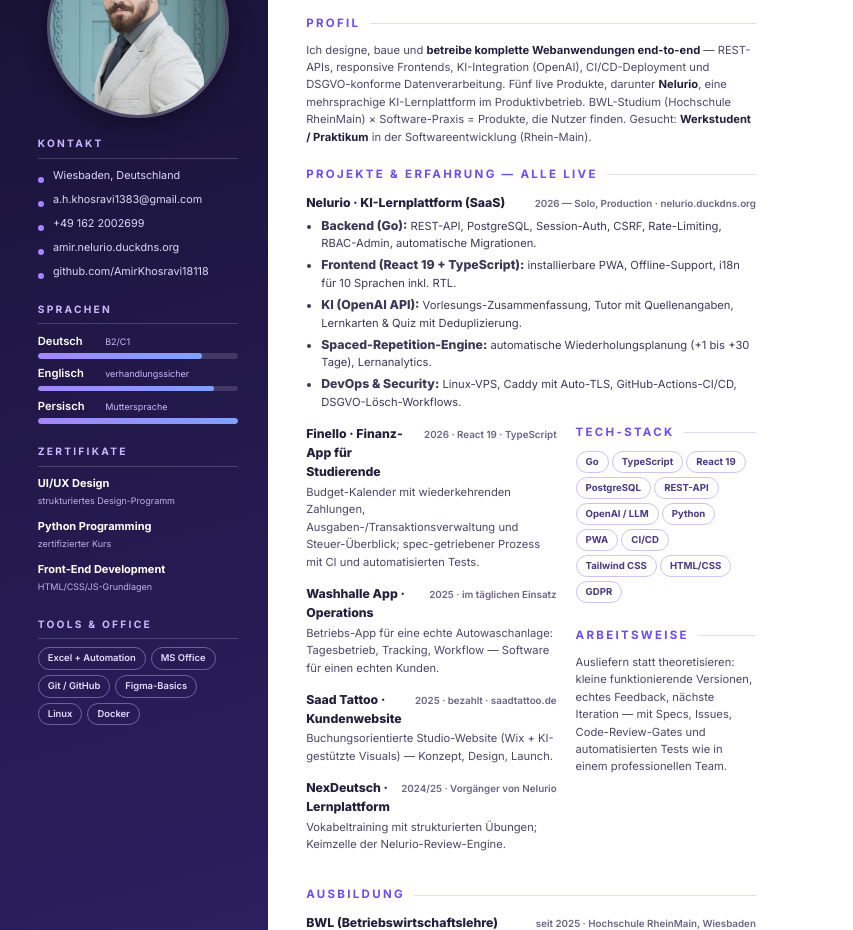
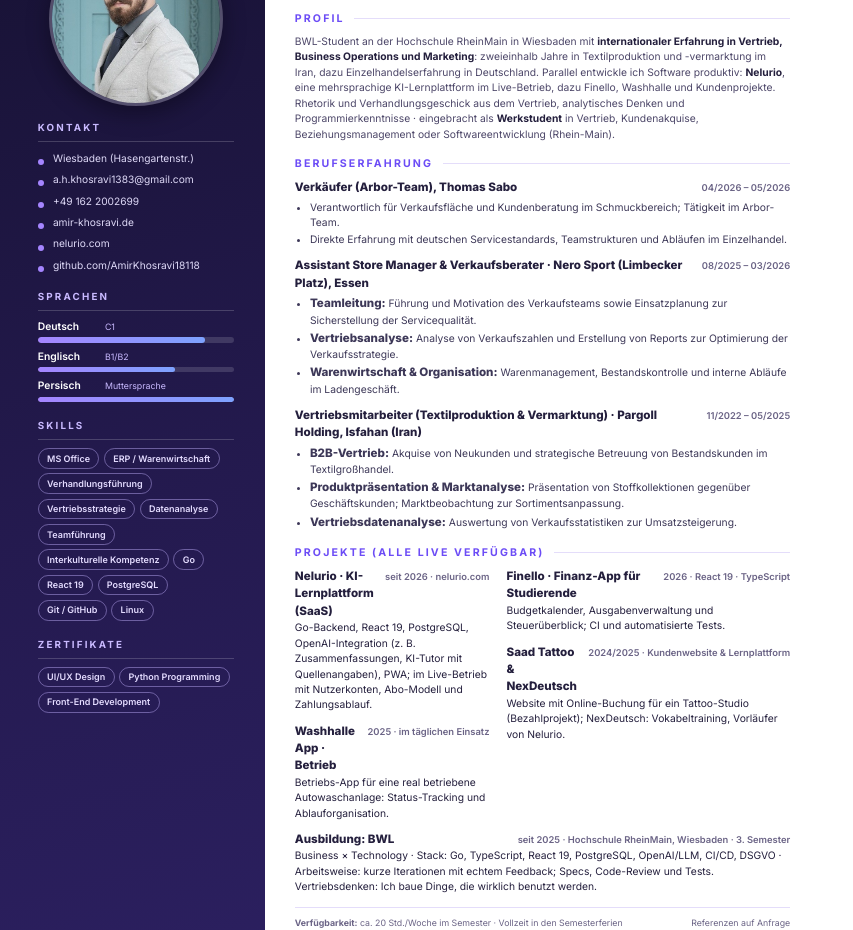
Before and after one commit to AmirKhosravi18118/amir-dev, a website: page cv_print.html in a window 1280 px wide. Shown: the part 113-1043 px from the top of the page, without its empty margins (0-853 px from the left). Drawn offline with Linux system fonts and the light colour scheme; files whose address does not match are found by name.

Commit message:
feat(cv): full CV update — business + tech merged: Thomas Sabo (Verkäufer, Arbor-Team), Nero Sport (Assistant Store Manager), Pargoll Holding (B2B-Vertrieb) from the hand-made Lebenslauf, RheinMain/LinkedIn data, business+tech skills, C1/B1-B2/native languages; one-page A4 layout rebalanced (foot 1042/1123); German copy reviewed by native-level agent (25 findings applied: grammar, Servicestandards, Marktbeobachtung, de-anglicized labels); zero AI traces: 0 em-dashes, no formulaic AI vocabulary, PDF Producer = browser print, no author metadata; photo relative path (works deployed)

```diff
--- a/cv_print.html
+++ b/cv_print.html
@@ -1,136 +1,140 @@
-<!DOCTYPE html><html lang="de"><head><meta charset="utf-8"><title>Amir Khosravi — Lebenslauf</title><meta name="viewport" content="width=device-width, initial-scale=1.0"><link rel="preconnect" href="https://fonts.googleapis.com"><link href="https://fonts.googleapis.com/css2?family=Inter:wght@400;600;700;800;900&display=swap" rel="stylesheet"><style>
+<!DOCTYPE html><html lang="de"><head><meta charset="utf-8"><title>Amir Khosravi – Lebenslauf</title><meta name="viewport" content="width=device-width, initial-scale=1.0"><link rel="preconnect" href="https://fonts.googleapis.com"><link href="https://fonts.googleapis.com/css2?family=Inter:wght@400;600;700;800;900&display=swap" rel="stylesheet"><style>
 @page{size:A4;margin:0}
 *{margin:0;padding:0;box-sizing:border-box}
 html,body{width:210mm;height:297mm}
-body{font-family:'Inter','Segoe UI',Arial,sans-serif;color:#241f3d;font-size:11.2px;line-height:1.56;background:#fff;display:flex;overflow:hidden}
-/* ---------- sidebar (Canva-style navy panel, brand violet) ---------- */
-.side{width:71mm;background:linear-gradient(165deg,#171233 0%,#241a4f 55%,#2c2061 100%);color:#e9e5ff;padding:13mm 8mm 10mm 10mm;flex-shrink:0}
-.photo{width:48mm;height:48mm;object-fit:cover;border-radius:50%;display:block;margin:0 auto 2.5mm;border:.9mm solid rgba(255,255,255,.25);box-shadow:0 2mm 6mm rgba(0,0,0,.35)}
-.side h2{font-size:10.2px;text-transform:uppercase;letter-spacing:.22em;color:#c9baff;margin:5.5mm 0 2.2mm;padding-bottom:1.5mm;border-bottom:1px solid rgba(255,255,255,.18)}
-.side h2:first-of-type{margin-top:5mm}
-.side p,.side li{color:#ded9f7;font-size:10.8px;line-height:1.66}
+body{font-family:'Inter','Segoe UI',Arial,sans-serif;color:#241f3d;font-size:10.3px;line-height:1.5;background:#fff;display:flex;overflow:hidden}
+.side{width:70mm;background:linear-gradient(165deg,#171233 0%,#241a4f 55%,#2c2061 100%);color:#e9e5ff;padding:12mm 8mm 10mm 10mm;flex-shrink:0}
+.photo{width:46mm;height:46mm;object-fit:cover;border-radius:50%;display:block;margin:0 auto 2.5mm;border:.9mm solid rgba(255,255,255,.25);box-shadow:0 2mm 6mm rgba(0,0,0,.35)}
+.side h2{font-size:9.8px;text-transform:uppercase;letter-spacing:.22em;color:#c9baff;margin:4.6mm 0 2mm;padding-bottom:1.4mm;border-bottom:1px solid rgba(255,255,255,.18)}
+.side h2:first-of-type{margin-top:4mm}
+.side p,.side li{color:#ded9f7;font-size:10.2px;line-height:1.58}
 .side a{color:#ded9f7;text-decoration:none;word-break:break-all}
 .side ul{list-style:none}
-.side li{margin-bottom:1.6mm;padding-left:4mm;position:relative}
+.side li{margin-bottom:1.4mm;padding-left:4mm;position:relative}
 .side li::before{content:'';position:absolute;left:0;top:.9em;width:1.6mm;height:1.6mm;border-radius:50%;background:#a585ff}
-.lang{margin-bottom:1.8mm}
+.lang{margin-bottom:1.6mm}
 .lang b{color:#fff;display:inline-block;width:17mm;font-weight:600}
-.lang .lvl{color:#c9baff;font-size:9px}
+.lang .lvl{color:#c9baff;font-size:8.8px}
 .bar{height:1.4mm;background:rgba(255,255,255,.14);border-radius:99px;margin-top:.8mm;overflow:hidden}
 .bar i{display:block;height:100%;border-radius:99px;background:linear-gradient(90deg,#a585ff,#7ea2ff)}
-.cert{margin-bottom:2.2mm}
-.cert b{color:#fff;font-weight:700;display:block;font-size:11px}
-.cert small{color:#bcb2e8;font-size:9px}
-.skill-tags{display:flex;flex-wrap:wrap;gap:1.3mm}
-.skill-tags span{padding:.8mm 2.4mm;border:1px solid rgba(196,178,255,.45);border-radius:99px;font-size:9.4px;font-weight:600;color:#e4dcff}
-/* ---------- main column ---------- */
-.main{flex:1;padding:13mm 10mm 10mm 10mm}
-h1{font-size:32px;font-weight:900;letter-spacing:-.02em;line-height:1.05}
+.skill-tags{display:flex;flex-wrap:wrap;gap:1.2mm}
+.skill-tags span{padding:.7mm 2.2mm;border:1px solid rgba(196,178,255,.45);border-radius:99px;font-size:9px;font-weight:600;color:#e4dcff}
+.main{flex:1;padding:11mm 9mm 8mm 8mm}
+h1{font-size:27px;font-weight:900;letter-spacing:-.02em;line-height:1.05}
 h1 span{color:#6c4cf6}
-.role{font-size:12.5px;font-weight:700;color:#4a3a8a;margin-top:1.5mm}
-.main h2{font-size:11.5px;text-transform:uppercase;letter-spacing:.2em;color:#6c4cf6;margin:5.2mm 0 2.4mm;display:flex;align-items:center;gap:2.5mm}
+.role{font-size:11.6px;font-weight:700;color:#4a3a8a;margin-top:1.4mm}
+.main h2{font-size:10.6px;text-transform:uppercase;letter-spacing:.2em;color:#6c4cf6;margin:3.6mm 0 2mm;display:flex;align-items:center;gap:2.5mm}
 .main h2::after{content:'';flex:1;height:1px;background:#e4ddfa}
 .sum{color:#4c4668}
 .sum b{color:#241f3d}
-.job{margin-bottom:3.4mm}
+.job{margin-bottom:2.6mm}
 .job .top{display:flex;justify-content:space-between;align-items:baseline;gap:3mm}
-.job b{font-size:12.3px;font-weight:800}
-.job .t{color:#6b6486;font-size:9.8px;white-space:nowrap;font-weight:600}
-.job .what{color:#4c4668;margin-top:.6mm}
-.job ul{margin:1mm 0 0 4mm}
-.job li{margin-bottom:.7mm;color:#3d3858}
-.tag{display:inline-block;padding:.7mm 2.4mm;border:1px solid #cfc3f5;border-radius:99px;font-size:9.6px;font-weight:700;color:#4a3a8a;margin:0 .8mm 1mm 0}
-.two{display:grid;grid-template-columns:1fr 1fr;gap:5mm}
+.job b{font-size:11.6px;font-weight:800}
+.job .t{color:#6b6486;font-size:9.4px;white-space:nowrap;font-weight:600}
+.job ul{margin:.8mm 0 0 4mm}
+.job li{margin-bottom:.45mm;color:#3d3858}
+.tag{display:inline-block;padding:.6mm 2.2mm;border:1px solid #cfc3f5;border-radius:99px;font-size:9.2px;font-weight:700;color:#4a3a8a;margin:0 .8mm 1mm 0}
+.two{display:grid;grid-template-columns:1fr 1fr;gap:4.5mm}
 p{margin-bottom:1mm}
-.foot{margin-top:4mm;padding-top:2mm;border-top:1px solid #e4ddfa;color:#6b6486;font-size:9px;display:flex;justify-content:space-between}
+.foot{margin-top:3.4mm;padding-top:2mm;border-top:1px solid #e4ddfa;color:#6b6486;font-size:8.8px;display:flex;justify-content:space-between}
 </style></head><body>
 
 <aside class="side">
-  <img class="photo" src="file:///D:/Z.Ai/portfolio/amir.jpg" alt="Amir Khosravi">
+  <img class="photo" src="amir.jpg" alt="Amir Khosravi">
 
   <h2>Kontakt</h2>
   <ul>
-    <li>Wiesbaden, Deutschland</li>
+    <li>Wiesbaden (Hasengartenstr.)</li>
     <li><a href="mailto:a.h.khosravi1383@gmail.com">a.h.khosravi1383@gmail.com</a></li>
     <li><a href="tel:+491622002699">+49 162 2002699</a></li>
-    <li><a href="https://amir.nelurio.duckdns.org">amir.nelurio.duckdns.org</a></li>
+    <li><a href="https://amir-khosravi.de">amir-khosravi.de</a></li>
+    <li><a href="https://nelurio.com">nelurio.com</a></li>
     <li><a href="https://github.com/AmirKhosravi18118">github.com/AmirKhosravi18118</a></li>
   </ul>
 
   <h2>Sprachen</h2>
-  <div class="lang"><b>Deutsch</b> <span class="lvl">B2/C1</span><div class="bar"><i style="width:82%"></i></div></div>
-  <div class="lang"><b>Englisch</b> <span class="lvl">verhandlungssicher</span><div class="bar"><i style="width:88%"></i></div></div>
+  <div class="lang"><b>Deutsch</b> <span class="lvl">C1</span><div class="bar"><i style="width:85%"></i></div></div>
+  <div class="lang"><b>Englisch</b> <span class="lvl">B1/B2</span><div class="bar"><i style="width:70%"></i></div></div>
   <div class="lang"><b>Persisch</b> <span class="lvl">Muttersprache</span><div class="bar"><i style="width:100%"></i></div></div>
 
+  <h2>Skills</h2>
+  <div class="skill-tags">
+    <span>MS Office</span><span>ERP / Warenwirtschaft</span><span>Verhandlungsführung</span><span>Vertriebsstrategie</span><span>Datenanalyse</span><span>Teamführung</span><span>Interkulturelle Kompetenz</span><span>Go</span><span>React 19</span><span>PostgreSQL</span><span>Git / GitHub</span><span>Linux</span>
+  </div>
+
   <h2>Zertifikate</h2>
-  <div class="cert"><b>UI/UX Design</b><small>strukturiertes Design-Programm</small></div>
-  <div class="cert"><b>Python Programming</b><small>zertifizierter Kurs</small></div>
-  <div class="cert"><b>Front-End Development</b><small>HTML/CSS/JS-Grundlagen</small></div>
-
-  <h2>Tools &amp; Office</h2>
   <div class="skill-tags">
-    <span>Excel + Automation</span><span>MS Office</span><span>Git / GitHub</span><span>Figma-Basics</span><span>Linux</span><span>Docker</span>
+    <span>UI/UX Design</span><span>Python Programming</span><span>Front-End Development</span>
   </div>
 </aside>
 
 <main class="main">
   <h1>AMIR <span>KHOSRAVI</span></h1>
-  <div class="role">Software Developer — Full-Stack · Go · React · AI-Integration</div>
+  <div class="role">Softwareentwickler &amp; BWL-Student (Hochschule RheinMain) – Vertrieb, Operations &amp; KI-gestützte Projekte</div>
 
   <h2>Profil</h2>
-  <p class="sum">Ich designe, baue und <b>betreibe komplette Webanwendungen end-to-end</b> — REST-APIs, responsive Frontends, KI-Integration (OpenAI), CI/CD-Deployment und DSGVO-konforme Datenverarbeitung. Fünf live Produkte, darunter <b>Nelurio</b>, eine mehrsprachige KI-Lernplattform im Produktivbetrieb. BWL-Studium (Hochschule RheinMain) × Software-Praxis = Produkte, die Nutzer finden. Gesucht: <b>Werkstudent / Praktikum</b> in der Softwareentwicklung (Rhein-Main).</p>
+  <p class="sum">BWL-Student an der Hochschule RheinMain in Wiesbaden mit <b>internationaler Erfahrung in Vertrieb, Business Operations und Marketing</b>: zweieinhalb Jahre in Textilproduktion und -vermarktung im Iran, dazu Einzelhandelserfahrung in Deutschland. Parallel entwickle ich Software produktiv: <b>Nelurio</b>, eine mehrsprachige KI-Lernplattform im Live-Betrieb, dazu Finello, Washhalle und Kundenprojekte. Rhetorik und Verhandlungsgeschick aus dem Vertrieb, analytisches Denken  und Programmierkenntnisse · eingebracht als <b>Werkstudent</b> in Vertrieb, Kundenakquise, Beziehungsmanagement oder Softwareentwicklung (Rhein-Main).</p>
 
-  <h2>Projekte &amp; Erfahrung — alle live</h2>
+  <h2>Berufserfahrung</h2>
 
   <div class="job">
-    <div class="top"><b>Nelurio · KI-Lernplattform (SaaS)</b><span class="t">2026 — Solo, Production · nelurio.duckdns.org</span></div>
+    <div class="top"><b>Verkäufer (Arbor-Team), Thomas Sabo</b><span class="t">04/2026 – 05/2026</span></div>
     <ul>
-      <li><b>Backend (Go):</b> REST-API, PostgreSQL, Session-Auth, CSRF, Rate-Limiting, RBAC-Admin, automatische Migrationen.</li>
-      <li><b>Frontend (React 19 + TypeScript):</b> installierbare PWA, Offline-Support, i18n für 10 Sprachen inkl. RTL.</li>
-      <li><b>KI (OpenAI API):</b> Vorlesungs-Zusammenfassung, Tutor mit Quellenangaben, Lernkarten &amp; Quiz mit Deduplizierung.</li>
-      <li><b>Spaced-Repetition-Engine:</b> automatische Wiederholungsplanung (+1 bis +30 Tage), Lernanalytics.</li>
-      <li><b>DevOps &amp; Security:</b> Linux-VPS, Caddy mit Auto-TLS, GitHub-Actions-CI/CD, DSGVO-Lösch-Workflows.</li>
+      <li>Verantwortlich für Verkaufsfläche und Kundenberatung im Schmuckbereich; Tätigkeit im Arbor-Team.</li>
+      <li>Direkte Erfahrung mit deutschen Servicestandards, Teamstrukturen und Abläufen im Einzelhandel.</li>
     </ul>
   </div>
 
+  <div class="job">
+    <div class="top"><b>Assistant Store Manager &amp; Verkaufsberater · Nero Sport (Limbecker Platz), Essen</b><span class="t">08/2025 – 03/2026</span></div>
+    <ul>
+      <li><b>Teamleitung:</b> Führung und Motivation des Verkaufsteams sowie Einsatzplanung zur Sicherstellung der Servicequalität.</li>
+      <li><b>Vertriebsanalyse:</b> Analyse von Verkaufszahlen und Erstellung von Reports zur Optimierung der Verkaufsstrategie.</li>
+      <li><b>Warenwirtschaft &amp; Organisation:</b> Warenmanagement, Bestandskontrolle und interne Abläufe im Ladengeschäft.</li>
+    </ul>
+  </div>
+
+  <div class="job">
+    <div class="top"><b>Vertriebsmitarbeiter (Textilproduktion &amp; Vermarktung) · Pargoll Holding, Isfahan (Iran)</b><span class="t">11/2022 – 05/2025</span></div>
+    <ul>
+      <li><b>B2B-Vertrieb:</b> Akquise von Neukunden und strategische Betreuung von Bestandskunden im Textilgroßhandel.</li>
+      <li><b>Produktpräsentation &amp; Marktanalyse:</b> Präsentation von Stoffkollektionen gegenüber Geschäftskunden; Marktbeobachtung zur Sortimentsanpassung.</li>
+      <li><b>Vertriebsdatenanalyse:</b> Auswertung von Verkaufsstatistiken zur Umsatzsteigerung.</li>
+    </ul>
+  </div>
+
+  <h2>Projekte (alle live verfügbar)</h2>
   <div class="two">
     <div>
       <div class="job">
-        <div class="top"><b>Finello · Finanz-App für Studierende</b><span class="t">2026 · React 19 · TypeScript</span></div>
-        <p class="what">Budget-Kalender mit wiederkehrenden Zahlungen, Ausgaben-/Transaktionsverwaltung und Steuer-Überblick; spec-getriebener Prozess mit CI und automatisierten Tests.</p>
+        <div class="top"><b>Nelurio · KI-Lernplattform (SaaS)</b><span class="t">seit 2026 · nelurio.com</span></div>
+        <p class="what">Go-Backend, React 19, PostgreSQL, OpenAI-Integration (z. B. Zusammenfassungen, KI-Tutor mit Quellenangaben), PWA; im Live-Betrieb mit Nutzerkonten, Abo-Modell und Zahlungsablauf.</p>
       </div>
       <div class="job">
-        <div class="top"><b>Washhalle App · Operations</b><span class="t">2025 · im täglichen Einsatz</span></div>
-        <p class="what">Betriebs-App für eine echte Autowaschanlage: Tagesbetrieb, Tracking, Workflow — Software für einen echten Kunden.</p>
-      </div>
-      <div class="job">
-        <div class="top"><b>Saad Tattoo · Kundenwebsite</b><span class="t">2025 · bezahlt · saadtattoo.de</span></div>
-        <p class="what">Buchungsorientierte Studio-Website (Wix + KI-gestützte Visuals) — Konzept, Design, Launch.</p>
-      </div>
-      <div class="job">
-        <div class="top"><b>NexDeutsch · Lernplattform</b><span class="t">2024/25 · Vorgänger von Nelurio</span></div>
-        <p class="what">Vokabeltraining mit strukturierten Übungen; Keimzelle der Nelurio-Review-Engine.</p>
+        <div class="top"><b>Washhalle App · Betrieb</b><span class="t">2025 · im täglichen Einsatz</span></div>
+        <p class="what">Betriebs-App für eine real betriebene Autowaschanlage: Status-Tracking und Ablauforganisation.</p>
       </div>
     </div>
     <div>
-      <h2 style="margin-top:0">Tech-Stack</h2>
-      <p>
-        <span class="tag">Go</span><span class="tag">TypeScript</span><span class="tag">React 19</span><span class="tag">PostgreSQL</span><span class="tag">REST-API</span><span class="tag">OpenAI / LLM</span><span class="tag">Python</span><span class="tag">PWA</span><span class="tag">CI/CD</span><span class="tag">Tailwind CSS</span><span class="tag">HTML/CSS</span><span class="tag">GDPR</span>
-      </p>
-      <h2>Arbeitsweise</h2>
-      <p class="sum">Ausliefern statt theoretisieren: kleine funktionierende Versionen, echtes Feedback, nächste Iteration — mit Specs, Issues, Code-Review-Gates und automatisierten Tests wie in einem professionellen Team.</p>
+      <div class="job">
+        <div class="top"><b>Finello · Finanz-App für Studierende</b><span class="t">2026 · React 19 · TypeScript</span></div>
+        <p class="what">Budgetkalender, Ausgabenverwaltung und Steuerüberblick; CI und automatisierte Tests.</p>
+      </div>
+      <div class="job">
+        <div class="top"><b>Saad Tattoo &amp; NexDeutsch</b><span class="t">2024/2025 · Kundenwebsite &amp; Lernplattform</span></div>
+        <p class="what">Website mit Online-Buchung für ein Tattoo-Studio (Bezahlprojekt); NexDeutsch: Vokabeltraining, Vorläufer von Nelurio.</p>
+      </div>
     </div>
   </div>
 
-  <h2>Ausbildung</h2>
   <div class="job">
-    <div class="top"><b>BWL (Betriebswirtschaftslehre)</b><span class="t">seit 2025 · Hochschule RheinMain, Wiesbaden</span></div>
-    <p class="what">2. Semester — Business × Technology; mehrere Semester verbleibend.</p>
+    <div class="top"><b>Ausbildung: BWL</b><span class="t">seit 2025 · Hochschule RheinMain, Wiesbaden · 3. Semester</span></div>
+    <p class="what">Business × Technology · Stack: Go, TypeScript, React 19, PostgreSQL, OpenAI/LLM, CI/CD, DSGVO · Arbeitsweise: kurze Iterationen mit echtem Feedback; Specs, Code-Review und Tests. Vertriebsdenken: Ich baue Dinge, die wirklich benutzt werden.</p>
   </div>
 
   <div class="foot">
-    <span><b>Verfügbarkeit:</b> ~20 Std./Woche im Semester · Vollzeit in den Semesterferien</span>
-    <span>Lebenslauf als PDF — alle Projekte live besuchbar</span>
+    <span><b>Verfügbarkeit:</b> ca. 20 Std./Woche im Semester · Vollzeit in den Semesterferien</span>
+    <span>Referenzen auf Anfrage</span>
   </div>
 </main>
 </body></html>
```
Also changed, not shown: 1 other file.
